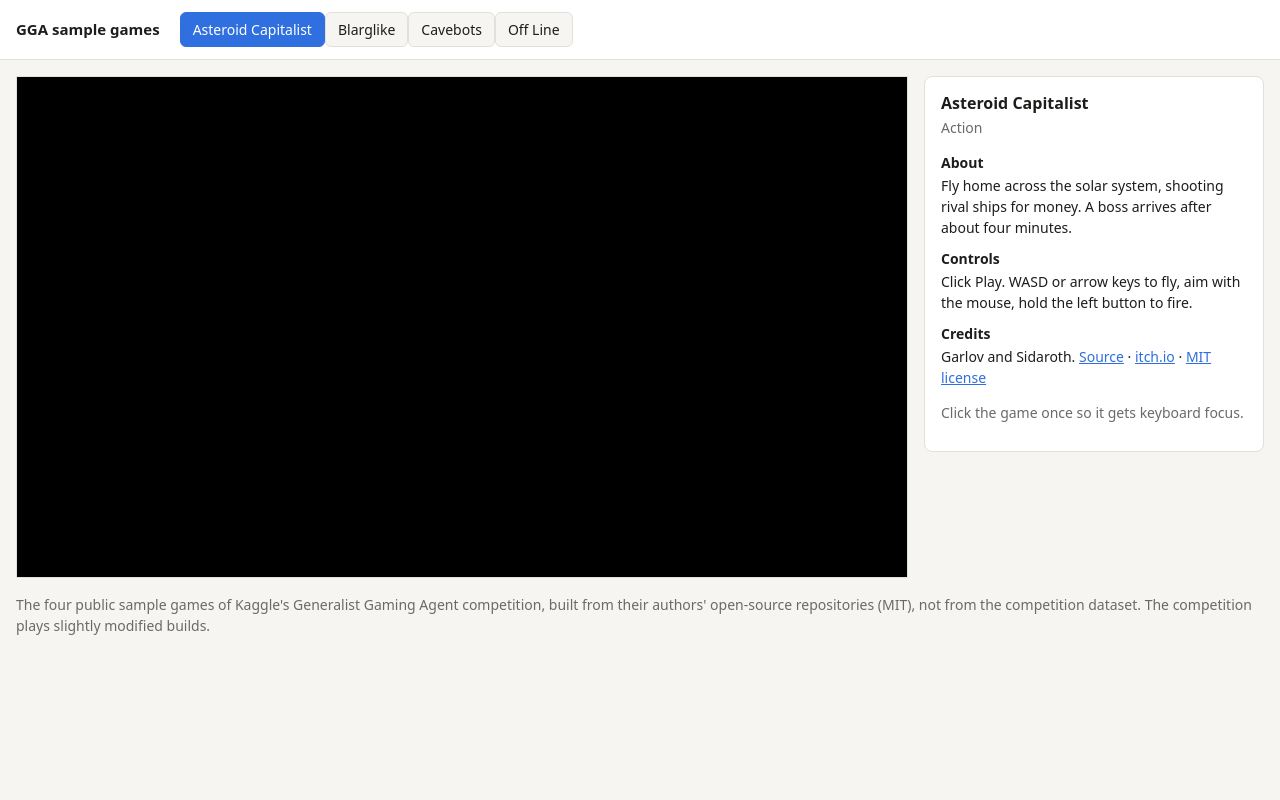
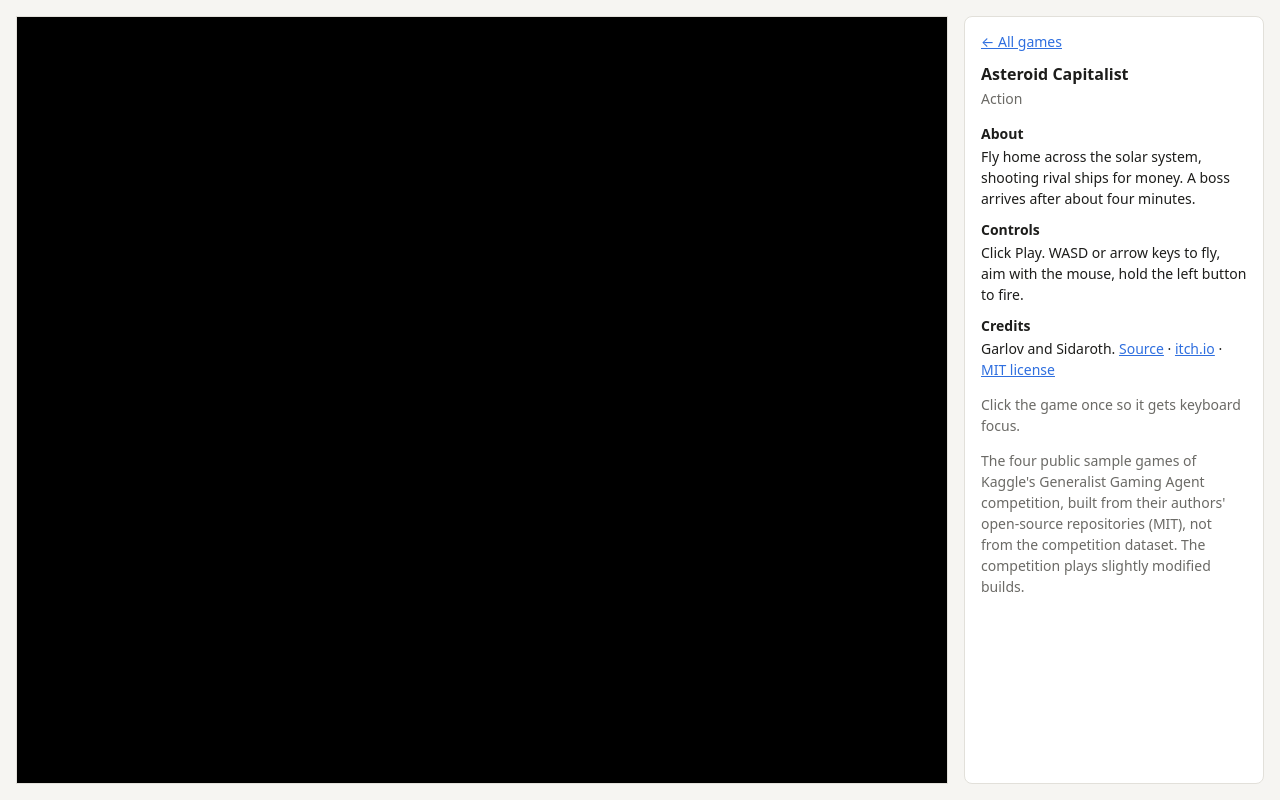
Before and after one commit to tonghuikang/generalist-gaming-agents, a plain HTML site: page site/play.html in a window 1280 px wide. Drawn offline with Linux system fonts and the light colour scheme.

Commit message:
Front page shows screenshots; play page fits the window
index.html shows a mid-game screenshot of each game (site/screenshots/) with a
Play link instead of four live games. play.html has no header or tabs, never
scrolls (the game is scaled to fit, the info panel scrolls inside itself), and
links back to all games.

Co-Authored-By: Claude Opus 5.5 (1M context) <noreply@anthropic.com>

```diff
--- a/site/play.html
+++ b/site/play.html
@@ -16,39 +16,33 @@
     }
   }
   * { box-sizing: border-box; }
-  body { margin: 0; background: var(--bg); color: var(--text);
+  /* The page never scrolls: the game is scaled to the space left over, the info panel scrolls inside itself. */
+  html, body { height: 100%; overflow: hidden; }
+  body { margin: 0; background: var(--bg); color: var(--text); display: flex; flex-direction: column;
          font: 14px/1.5 system-ui, -apple-system, "Segoe UI", sans-serif; }
   a { color: var(--accent); }
-  header { display: flex; gap: 8px; flex-wrap: wrap; align-items: center; padding: 12px 16px;
-           border-bottom: 1px solid var(--line); background: var(--panel); }
-  header h1 { font-size: 15px; margin: 0 12px 0 0; }
-  button { font: inherit; border: 1px solid var(--line); background: var(--bg); color: var(--text);
-           padding: 6px 12px; border-radius: 6px; cursor: pointer; }
-  button[aria-pressed="true"] { background: var(--accent); color: var(--accent-text); border-color: var(--accent); }
-  main { display: flex; gap: 16px; padding: 16px; align-items: flex-start; flex-wrap: wrap; }
-  #stage { flex: 1 1 640px; min-width: 0; }
-  iframe { display: block; border: 1px solid var(--line); background: #000; width: 100%; height: auto; }
-  #external { border: 1px dashed var(--line); border-radius: 8px; padding: 32px 16px; text-align: center; }
-  aside { flex: 0 1 340px; background: var(--panel); border: 1px solid var(--line); border-radius: 8px;
-          padding: 14px 16px; }
+  main { flex: 1; min-height: 0; display: flex; gap: 16px; padding: 16px; }
+  #stage { flex: 1; min-width: 0; min-height: 0; position: relative; overflow: hidden; background: #000;
+           border: 1px solid var(--line); }
+  #stage iframe { position: absolute; border: 0; transform-origin: 0 0; }
+  aside { flex: 0 0 300px; overflow: auto; background: var(--panel); border: 1px solid var(--line);
+          border-radius: 8px; padding: 14px 16px; }
   aside h2 { font-size: 16px; margin: 0 0 2px; }
   .muted { color: var(--muted); }
+  .back { display: inline-block; margin-bottom: 10px; }
   dt { font-weight: 600; margin-top: 10px; }
   dd { margin: 2px 0 0; }
-  footer { padding: 0 16px 24px; }
+  @media (max-width: 760px) {
+    main { flex-direction: column; padding: 8px; gap: 8px; }
+    aside { flex: 0 0 auto; max-height: 34%; }
+  }
 </style>
 </head>
 <body>
-<header>
-  <h1>GGA sample games</h1>
-  <span id="tabs"></span>
-</header>
 <main>
-  <div id="stage">
-    <iframe id="game" title="game" allow="fullscreen 'none'" hidden></iframe>
-    <div id="external" hidden></div>
-  </div>
+  <div id="stage"><iframe id="game" title="game" allow="fullscreen 'none'"></iframe></div>
   <aside>
+    <a class="back" href="./">← All games</a>
     <h2 id="title"></h2>
     <div class="muted" id="genre"></div>
     <dl>
@@ -57,14 +51,14 @@
       <dt>Credits</dt><dd id="credits"></dd>
     </dl>
     <p class="muted">Click the game once so it gets keyboard focus.</p>
+    <p class="muted">The four public sample games of Kaggle's Generalist Gaming Agent competition, built from their
+      authors' open-source repositories (MIT), not from the competition dataset. The competition plays slightly
+      modified builds.</p>
   </aside>
 </main>
-<footer class="muted">
-  The four public sample games of Kaggle's Generalist Gaming Agent competition, built from their authors' open-source
-  repositories (MIT), not from the competition dataset. The competition plays slightly modified builds.
-</footer>
 <script>
 let games = {}, current = null;
+const stage = document.getElementById('stage'), frame = document.getElementById('game');
 
 function link(href, text) {
   const a = document.createElement('a');
@@ -72,42 +66,35 @@ function link(href, text) {
   return a;
 }
 
+// The game renders at its own size and is scaled down (never up past 1) to fit the stage, centred.
+function fit() {
+  if (!current) return;
+  const [w, h] = games[current].size;
+  const s = Math.min(stage.clientWidth / w, stage.clientHeight / h, 1);
+  frame.style.width = w + 'px'; frame.style.height = h + 'px';
+  frame.style.left = (stage.clientWidth - w * s) / 2 + 'px';
+  frame.style.top = (stage.clientHeight - h * s) / 2 + 'px';
+  frame.style.transform = `scale(${s})`;
+}
+new ResizeObserver(fit).observe(stage);
+
 function load(id) {
   current = id;
   const g = games[id];
-  for (const b of document.querySelectorAll('#tabs button')) b.setAttribute('aria-pressed', b.dataset.id === id);
   document.getElementById('title').textContent = g.title;
   document.getElementById('genre').textContent = g.genre;
   document.getElementById('about').textContent = g.about;
   document.getElementById('controls').textContent = g.controls;
-  const credits = document.getElementById('credits');
-  credits.replaceChildren(`${g.authors}. `, link(g.repo, 'Source'), ' · ', link(g.home, 'itch.io'),
-                          ...(g.license ? [' · ', link(g.license, 'MIT license')] : []));
-  const frame = document.getElementById('game'), external = document.getElementById('external');
-  frame.hidden = !!g.external;
-  external.hidden = !g.external;
-  if (g.external) {
-    frame.removeAttribute('src');
-    external.replaceChildren(document.createTextNode(g.note + ' '), link(g.home, `Play ${g.title} on itch.io`));
-  } else {
-    frame.style.aspectRatio = `${g.size[0]} / ${g.size[1]}`;
-    frame.style.maxWidth = `${g.size[0]}px`;
-    frame.src = g.entry;
-    frame.onload = () => frame.focus();
-  }
+  document.getElementById('credits').replaceChildren(`${g.authors}. `, link(g.repo, 'Source'), ' · ',
+    link(g.home, 'itch.io'), ...(g.license ? [' · ', link(g.license, 'MIT license')] : []));
+  frame.src = g.entry;
+  frame.onload = () => frame.focus();
+  fit();
   history.replaceState(null, '', '#' + id);
 }
 
 fetch('games.json').then(r => r.json()).then(j => {
-  const tabs = document.getElementById('tabs');
-  for (const g of j.games) {
-    games[g.id] = g;
-    const b = document.createElement('button');
-    b.textContent = g.title;
-    b.dataset.id = g.id;
-    b.onclick = () => load(g.id);
-    tabs.append(b);
-  }
+  for (const g of j.games) games[g.id] = g;
   const want = location.hash.slice(1);
   load(games[want] ? want : j.games[0].id);
 });
```
Also changed, not shown: site/index.html (+5 -18 lines), site/screenshots/asteroid_capitalist.jpg (added), site/screenshots/blarglike.jpg (added), site/screenshots/cavebots.jpg (added), site/screenshots/off_line.jpg (added), 1 other file.
